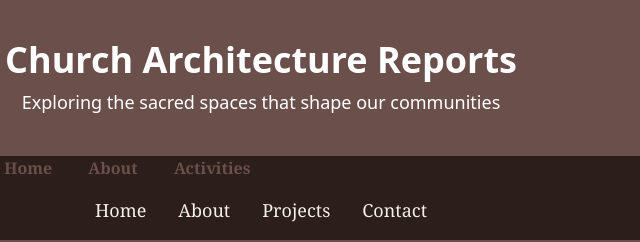
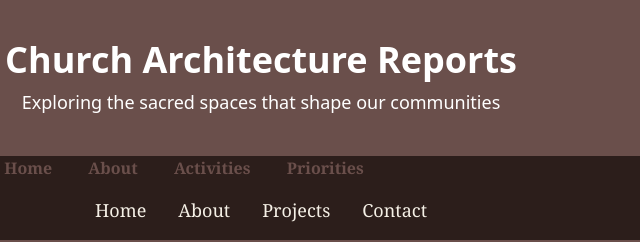
Before and after one commit to rubiej/priory-hobby-site, a plain HTML site: page activities.html in a window 1280 px wide. Shown: the top 242 px of the page, 379-1019 px from the left. Drawn offline with nearby package versions, Linux system fonts and the light colour scheme.

Commit message:
Update activities.html

```diff
--- a/activities.html
+++ b/activities.html
@@ -26,6 +26,7 @@
       <a href="index.html" class="mx-4 text-[#6a4f4b] font-semibold hover:underline">Home</a>
       <a href="about.html" class="mx-4 text-[#6a4f4b] font-semibold hover:underline">About</a>
       <a href="activities.html" class="mx-4 text-[#6a4f4b] font-semibold hover:underline">Activities</a>
+      <a href="priorities.html" class="mx-4 text-[#6a4f4b] font-semibold hover:underline">Priorities</a>
        <ul class="flex justify-center space-x-8 py-4 text-[#f5f0e6] text-lg">
         <li><a href="/" class="hover:text-[#c2a98f] transition duration-300">Home</a></li>
         <li><a href="/about" class="hover:text-[#c2a98f] transition duration-300">About</a></li>
```
